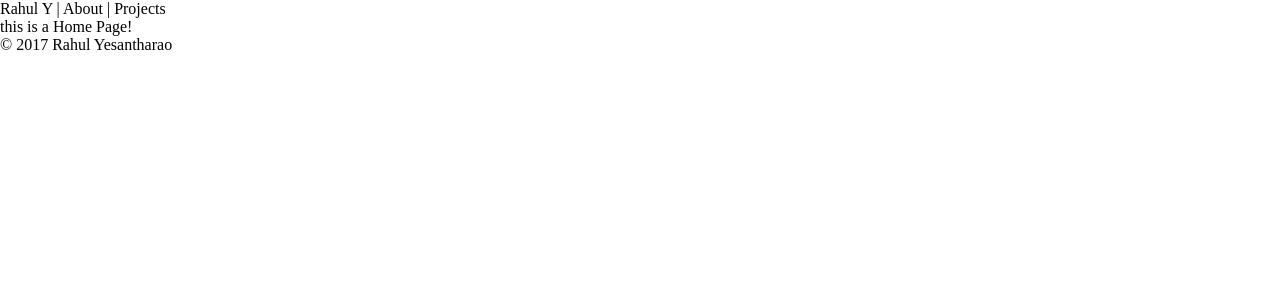
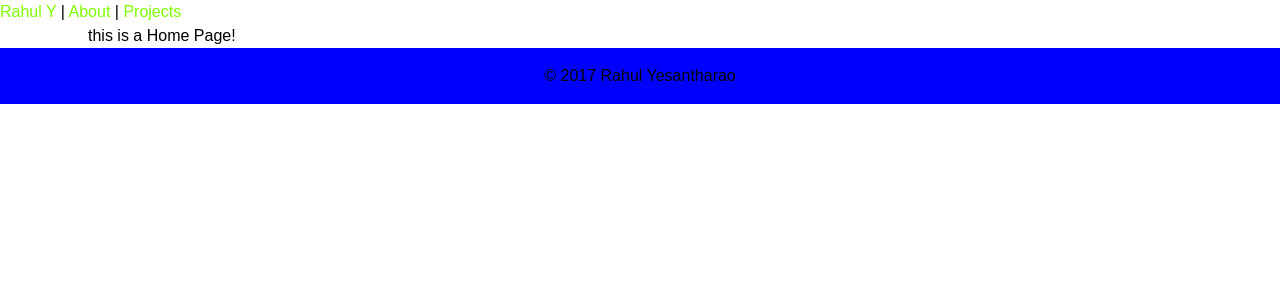
Before and after one commit to rahulyesantharao/personal-website-m2, a React app: page / in a window 1280 px wide. Shown: the top 300 px of the page. Built offline with nearby package versions, Linux system fonts and the light colour scheme.

Commit message:
Added some basic styling to webpage

```diff
--- a/src/components/home/HomePage.js
+++ b/src/components/home/HomePage.js
@@ -1,7 +1,7 @@
 import React from 'react';
 
 const HomePage = () => (
-  <section>
+  <section className="container">
     <h1>this is a Home Page!</h1>
   </section>
 )
--- a/src/sass/base/reset.scss
+++ b/src/sass/base/reset.scss
@@ -14,8 +14,8 @@ html {
   -moz-osx-font-smoothing: grayscale;
   -webkit-font-smoothing: antialiased;
   -webkit-tap-highlight-color: transparent;
+  overflow-x: hidden;
   overflow-y: scroll;
-  // overflow-x: none;
 }
 
 *, *:before, *:after {
@@ -40,6 +40,7 @@ ol, ul, li {
   outline: none;
   vertical-align: baseline;
   background: transparent;
+  line-height: inherit;
 }
 :focus {
   outline: none;
--- a/src/sass/base/styles.scss
+++ b/src/sass/base/styles.scss
@@ -0,0 +1,41 @@
+html {
+  background-color: $color-bg;
+  color: $color-font;
+  font-family: $font-primary;
+  line-height: $line-height-primary;
+}
+
+body {
+  font-size: 1rem;
+  // figure out line-height, weight, etc.
+}
+
+::selection {
+  background: $color-selection;
+  text-shadow: none;
+}
+
+section {
+  // padding: 3rem 1.5rem;
+}
+
+footer {
+  text-align: center;
+  padding: 1rem;
+  background-color: $color-primary;
+}
+
+a {
+  transition: all 0.3s ease;
+  color: $color-link;
+  cursor: pointer;
+  &:link, &:visited {
+    color: $color-link;
+  }
+  &:hover, &:focus {
+    color: $color-link-hover;
+  }
+  &:active {
+    color: $color-link-pressed;
+  }
+}
--- a/src/sass/base/variables.scss
+++ b/src/sass/base/variables.scss
@@ -1,9 +1,11 @@
 // Colors
 $color-primary: blue;
 $color-accent: red;
+$color-selection: lighten($color-accent, 30%);
 $color-font: black;
-$color-link: green;
-$color-link-hover: darken($color-link, 50%);
+$color-link: chartreuse;
+$color-link-hover: darken($color-link, 10%);
+$color-link-pressed: darken($color-link, 25%);
 $color-bg: white;
 
 // Fonts
@@ -17,9 +19,65 @@ $font-weight-light: 300;
 $font-weight-medium: 500;
 $font-weight-bold: 700;
 
+$line-height-primary: 1.5;
+
 // Responsive Breakpoints
 $screen-gap: 24px;
 $screen-tablet: 769px;
 $screen-desktop: 960px + (2*$screen-gap);
 $screen-widescreen: 1152px + (2*$screen-gap);
 $screen-fullhd: 1344px +  (2*$screen-gap);
+
+@mixin mobile { // mobile screens
+  @media screen and (max-width: $screen-tablet -1px) {
+    @content;
+  }
+}
+
+@mixin tablet { // tablet and larger
+  @media screen and (min-width: $screen-tablet), print {
+    @content;
+  }
+}
+
+@mixin tablet-only { // only tablet
+  @media screen and (min-width: $tablet) and (max-width: $screen-desktop - 1px) {
+    @content;
+  }
+}
+
+@mixin touch { // mobile and tablet
+  @media screen and (max-width: $screen-desktop -1px) {
+    @content;
+  }
+}
+
+@mixin desktop { // desktop and up
+  @media screen and (min-width: $screen-desktop) {
+    @content;
+  }
+}
+
+@mixin desktop-only { // only desktop
+  @media screen and (min-width: $screen-desktop) and (max-width: $screen-widescreen - 1px) {
+    @content;
+  }
+}
+
+@mixin widescreen { // widescreen and up
+  @media screen and (min-width: $screen-widescreen) {
+    @content;
+  }
+}
+
+@mixin widescreen-only { // only widescreen
+  @media screen and (min-width: $screen-widescreen) and (max-width: $screen-fullhd - 1px) {
+    @content;
+  }
+}
+
+@mixin fullhd { // full-hd and up
+  @media screen and (min-width: $screen-fullhd) {
+    @content;
+  }
+}
--- a/src/sass/components/_all.scss
+++ b/src/sass/components/_all.scss
@@ -1,4 +1,5 @@
 @charset "utf-8";
 
 // import all the pieces of components
+@import "./container.scss";
 @import "./navbar.scss";
--- /dev/null
+++ b/src/sass/components/container.scss
@@ -0,0 +1,25 @@
+.container-fluid {
+  margin: 0 auto;
+  padding-left: $screen-gap;
+  padding-right: $screen-gap;
+}
+
+.container {
+  @extend .container-fluid;
+  @include tablet {
+    max-width: $screen-tablet - (2 * $screen-gap);
+    width: $screen-tablet - (2 * $screen-gap);
+  }
+  @include desktop {
+    max-width: $screen-desktop - (2 * $screen-gap);
+    width: $screen-desktop - (2 * $screen-gap);
+  }
+  @include widescreen {
+    max-width: $screen-widescreen - (2 * $screen-gap);
+    width: $screen-widescreen - (2 * $screen-gap);
+  }
+  @include fullhd {
+    max-width: $screen-fullhd - (2 * $screen-gap);
+    width: $screen-fullhd - (2 * $screen-gap);
+  }
+}
--- a/src/sass/styles.scss
+++ b/src/sass/styles.scss
@@ -2,3 +2,4 @@
 
 // import all the rules
 @import "./base/_all";
+@import "./components/_all";
```
